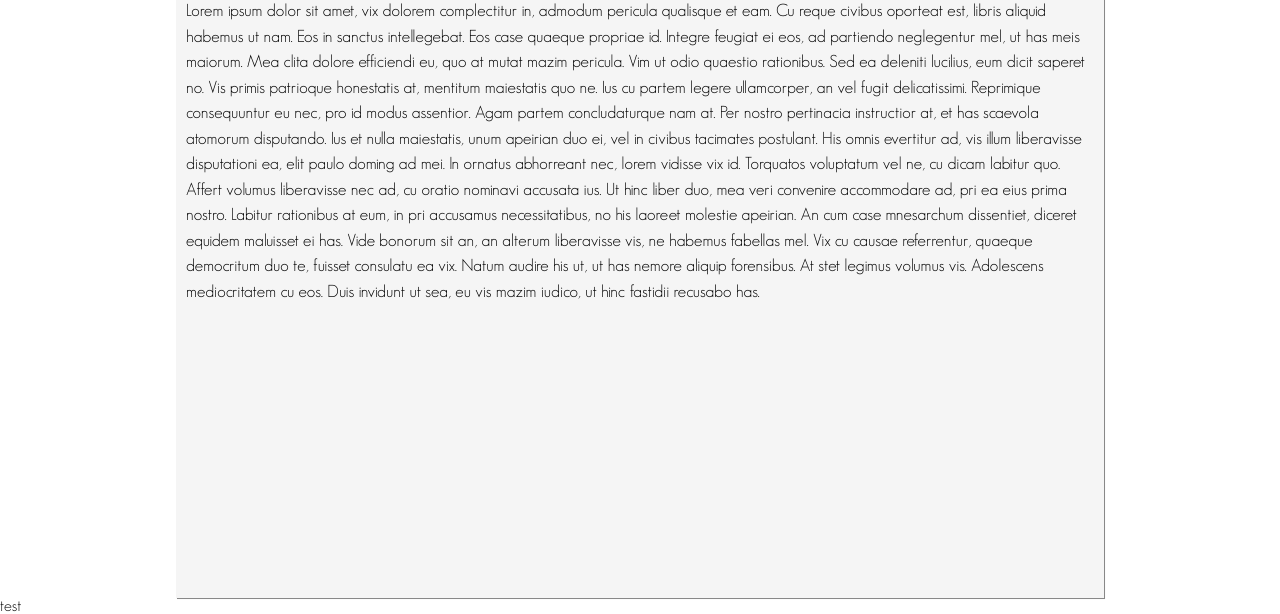
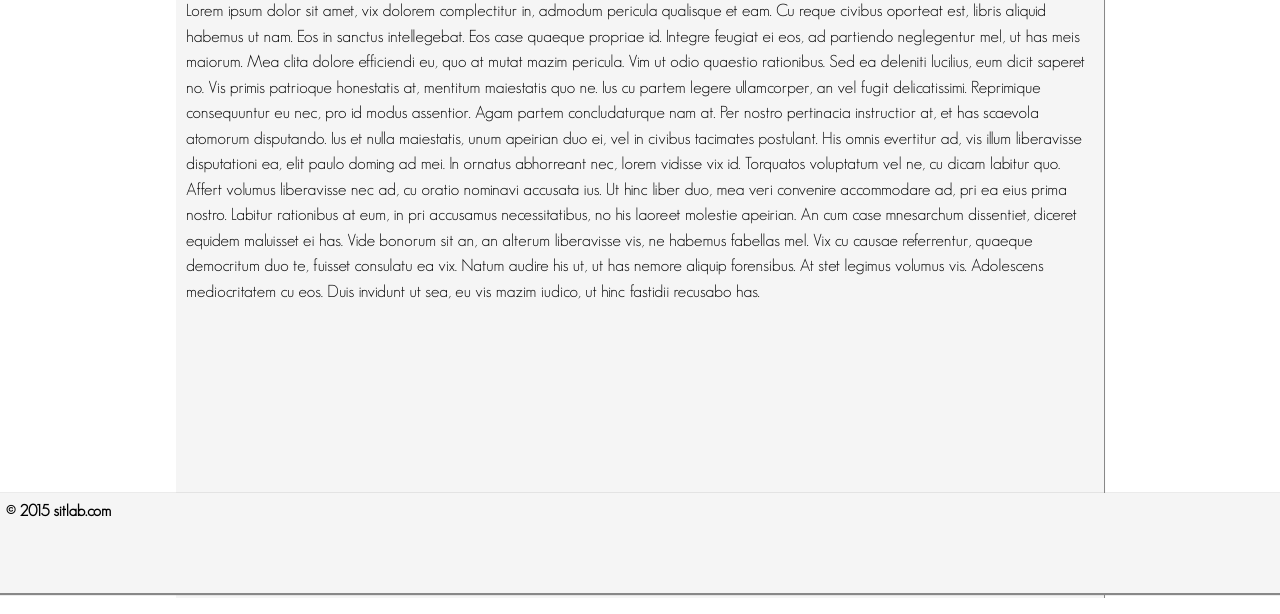
Before and after one commit to ZpeedX/SITLAB, a plain HTML site: page View/index.html in a window 1280 px wide. Shown: the part 207-821 px from the top of the page. Drawn offline with nearby package versions, Linux system fonts and the light colour scheme; files whose address does not match are found by name; a web font is replaced by a local one.

Commit message:
added footer

```diff
--- a/View/index.html
+++ b/View/index.html
@@ -1,7 +1,7 @@
 <!doctype html>
 <html>
  <head>
-   <title>David Nartey</title>
+   <title>sitlab.com</title>
  <meta charset="utf-8" />
  <meta http-equiv="Content-type" content="text/html; charset=utf-8" />
  <meta name="viewport" content="width=device-width, initial-scale=1" />
@@ -89,7 +89,9 @@
      </div>
      </div>
      <footer>
-         test
+         <div id="footer">
+             <p>&copy; 2015 sitlab.com<p>
+         </div>
      </footer>
  </body>
 </html>
--- a/View/resources/css/maincss.css
+++ b/View/resources/css/maincss.css
@@ -123,3 +123,23 @@ body{
       margin-top: 20px;
       font-size: 17px;
   }
+  /*Footer*/
+
+footer {
+    box-shadow: 1px 1px 1px 1px #888888;
+	background-color: #f5f5f5;
+	width:100%;
+	height:100px;
+	position:absolute;
+	bottom:0;
+	left:0;
+}
+footer #footer{
+    width: 1268px;
+    margin-left: auto;
+    margin-right: auto;
+}
+footer p{
+    margin-top: 10px;
+    font-weight: bold;
+}
```
